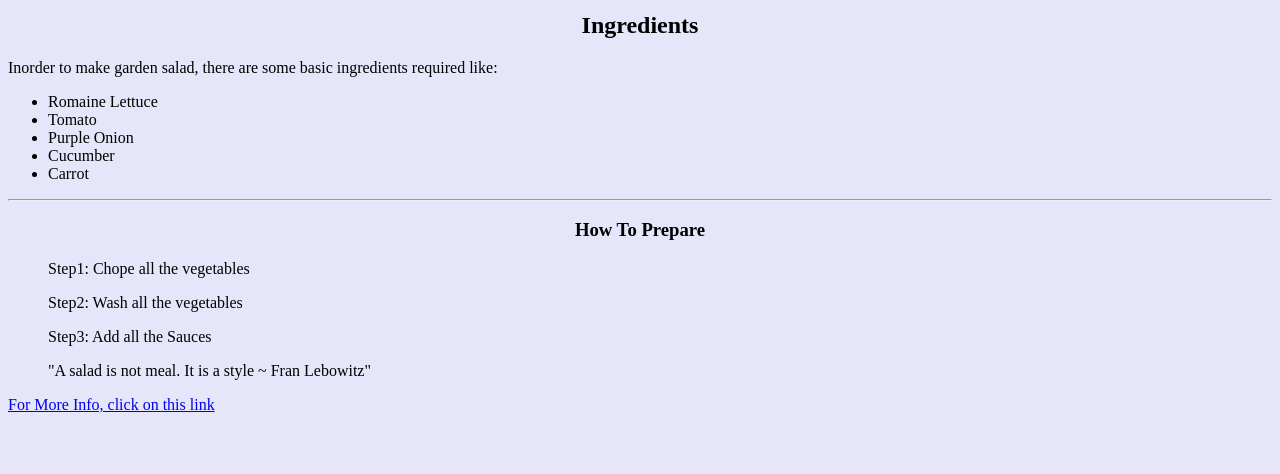
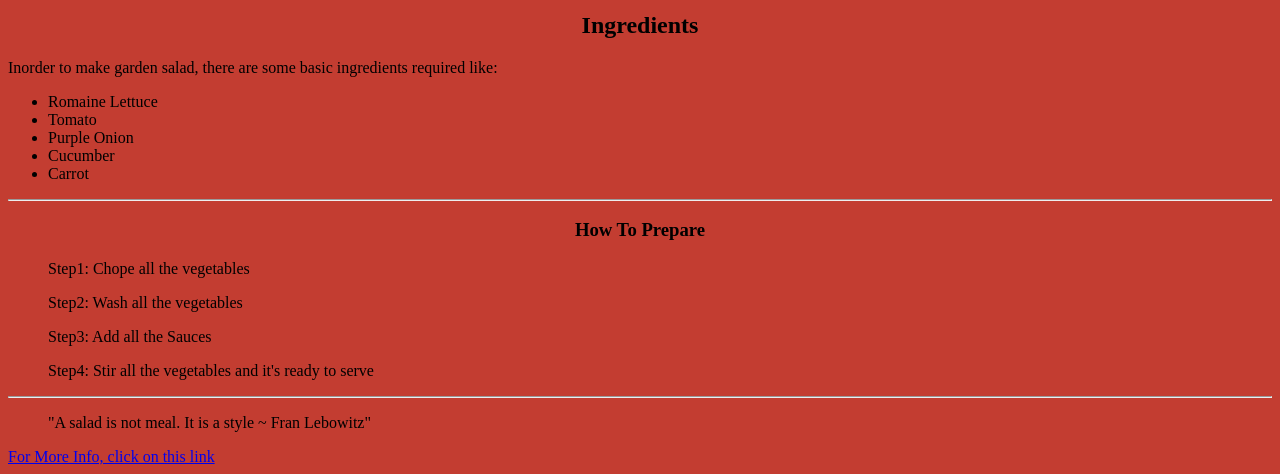
Before and after one commit to sanchit55/homework2, a plain HTML site: page index.html in a window 1280 px wide. Shown: the part 330-804 px from the top of the page. Drawn offline with Linux system fonts and the light colour scheme.

Commit message:
thirteen process

```diff
--- a/index.html
+++ b/index.html
@@ -1,6 +1,6 @@
 <!doctype html>
 <html>
-<body bgcolor= "#E6E6FA">
+<body bgcolor= "#C33D31">
 <title>Homework2</title>
 
 <h1><i><b><center>How to Make Garden Salad</center></b></i></h1>
@@ -28,10 +28,10 @@ like:</p>
 <ul>Step1: Chope all the vegetables</ul>
 <ul>Step2: Wash all the vegetables</ul>
 <ul>Step3: Add all the Sauces</ul>
-
+<ul>Step4: Stir all the vegetables and it's ready to serve</ul>
+<hr>
+</div>
 <blockquote>"A salad is not meal. It is a style ~ Fran Lebowitz"</blockquote>
-
-</div>
 </div>
 <a href="http://www.wikihow.com/Make-a-Garden-Salad">For More Info, click on
 this link</a>
```
